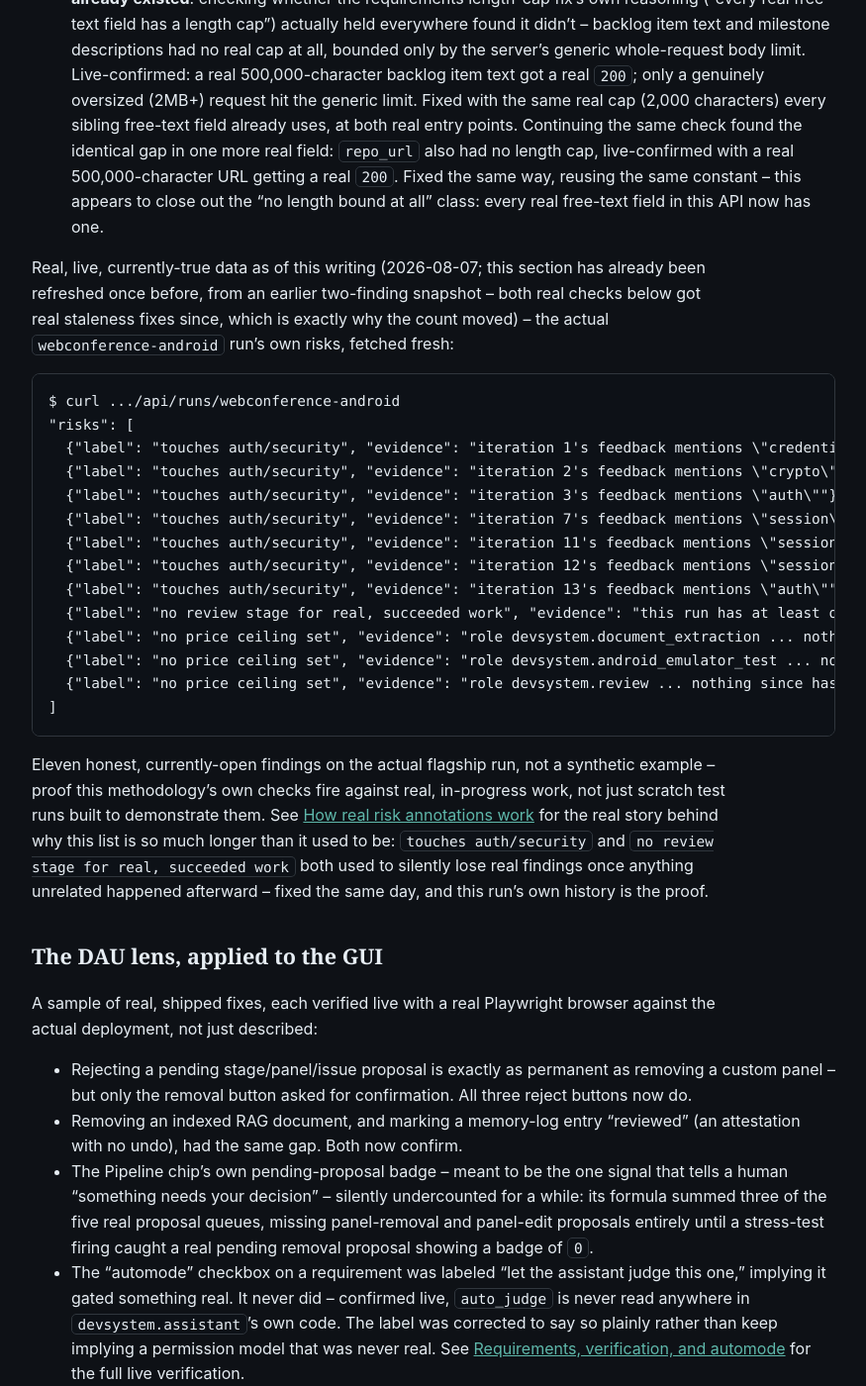
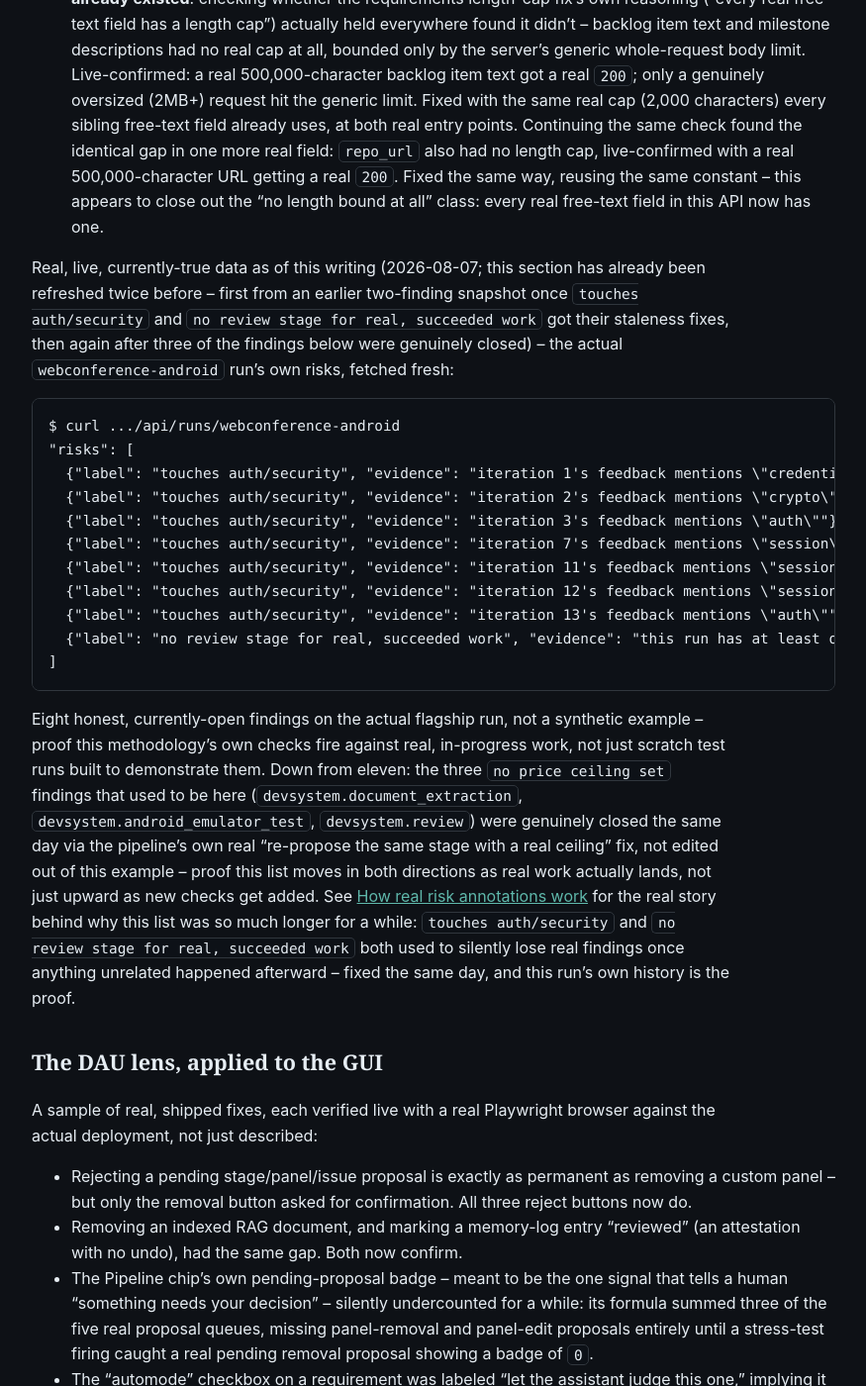
Before and after one commit to scimbe/CADS-devsystem-docs, a Jekyll site: the page built from _explanation/dau-lens-and-stress-testing.md, in a window 1280 px wide and 1400 px high, scrolled down 9612 px. Shown: the whole window at 99% size, without its empty margins (322-1197 px from the left). Built offline with Jekyll 4.4.1, drawn with Linux system fonts in a browser that asks for light colours.

Commit message:
explanation+how-to: refresh two stale live examples (11->8 risks, re-captured assistant reply)
Live-verified against the actual deployment: the three "no price ceiling set"
findings closed this session are gone from the DAU-lens page's risk snapshot
(11 -> 8), documented as a real bidirectional-movement proof, not just edited
away. Re-ran ask-the-assistant.md's own documented live question against the
current run via a real Playwright capture (scripts/simulated-user.sh) -- the
milestone is achieved now and both stalled roles have a real price_ceiling, so
the old screenshot's premise no longer holds; replaced it with the current,
honest reply (pivots to a real status table) instead of preserving a stale one.

````diff
--- a/_explanation/dau-lens-and-stress-testing.md
+++ b/_explanation/dau-lens-and-stress-testing.md
@@ -387,9 +387,10 @@ representative sample, each with its own real live before/after proof:
   every real free-text field in this API now has one.
 
 Real, live, currently-true data as of this writing (2026-08-07; this section has already been
-refreshed once before, from an earlier two-finding snapshot -- both real checks below got real
-staleness fixes since, which is exactly why the count moved) -- the actual `webconference-android`
-run's own risks, fetched fresh:
+refreshed twice before -- first from an earlier two-finding snapshot once `touches auth/security`
+and `no review stage for real, succeeded work` got their staleness fixes, then again after three of
+the findings below were genuinely closed) -- the actual `webconference-android` run's own risks,
+fetched fresh:
 
 ```
 $ curl .../api/runs/webconference-android
@@ -401,17 +402,19 @@ $ curl .../api/runs/webconference-android
   {"label": "touches auth/security", "evidence": "iteration 11's feedback mentions \"session\""},
   {"label": "touches auth/security", "evidence": "iteration 12's feedback mentions \"session\""},
   {"label": "touches auth/security", "evidence": "iteration 13's feedback mentions \"auth\""},
-  {"label": "no review stage for real, succeeded work", "evidence": "this run has at least one succeeded:true iteration with no substantive devsystem.review iteration since it ..."},
-  {"label": "no price ceiling set", "evidence": "role devsystem.document_extraction ... nothing since has bounded what filling it could cost"},
-  {"label": "no price ceiling set", "evidence": "role devsystem.android_emulator_test ... nothing since has bounded what filling it could cost"},
-  {"label": "no price ceiling set", "evidence": "role devsystem.review ... nothing since has bounded what filling it could cost"}
+  {"label": "no review stage for real, succeeded work", "evidence": "this run has at least one succeeded:true iteration with no substantive devsystem.review iteration since it ..."}
 ]
 ```
 
-Eleven honest, currently-open findings on the actual flagship run, not a synthetic example -- proof
+Eight honest, currently-open findings on the actual flagship run, not a synthetic example -- proof
 this methodology's own checks fire against real, in-progress work, not just scratch test runs built
-to demonstrate them. See [How real risk annotations work]({{ '/explanation/risk-annotations/' | relative_url }})
-for the real story behind why this list is so much longer than it used to be: `touches auth/security`
+to demonstrate them. Down from eleven: the three `no price ceiling set` findings that used to be
+here (`devsystem.document_extraction`, `devsystem.android_emulator_test`, `devsystem.review`) were
+genuinely closed the same day via the pipeline's own real "re-propose the same stage with a real
+ceiling" fix, not edited out of this example -- proof this list moves in both directions as real
+work actually lands, not just upward as new checks get added. See
+[How real risk annotations work]({{ '/explanation/risk-annotations/' | relative_url }})
+for the real story behind why this list was so much longer for a while: `touches auth/security`
 and `no review stage for real, succeeded work` both used to silently lose real findings once anything
 unrelated happened afterward -- fixed the same day, and this run's own history is the proof.
 
````
Also changed, not shown: _how-to/ask-the-assistant.md (+2 -2 lines), assets/img/howto-ask-assistant/02-assistant-reply.png.
